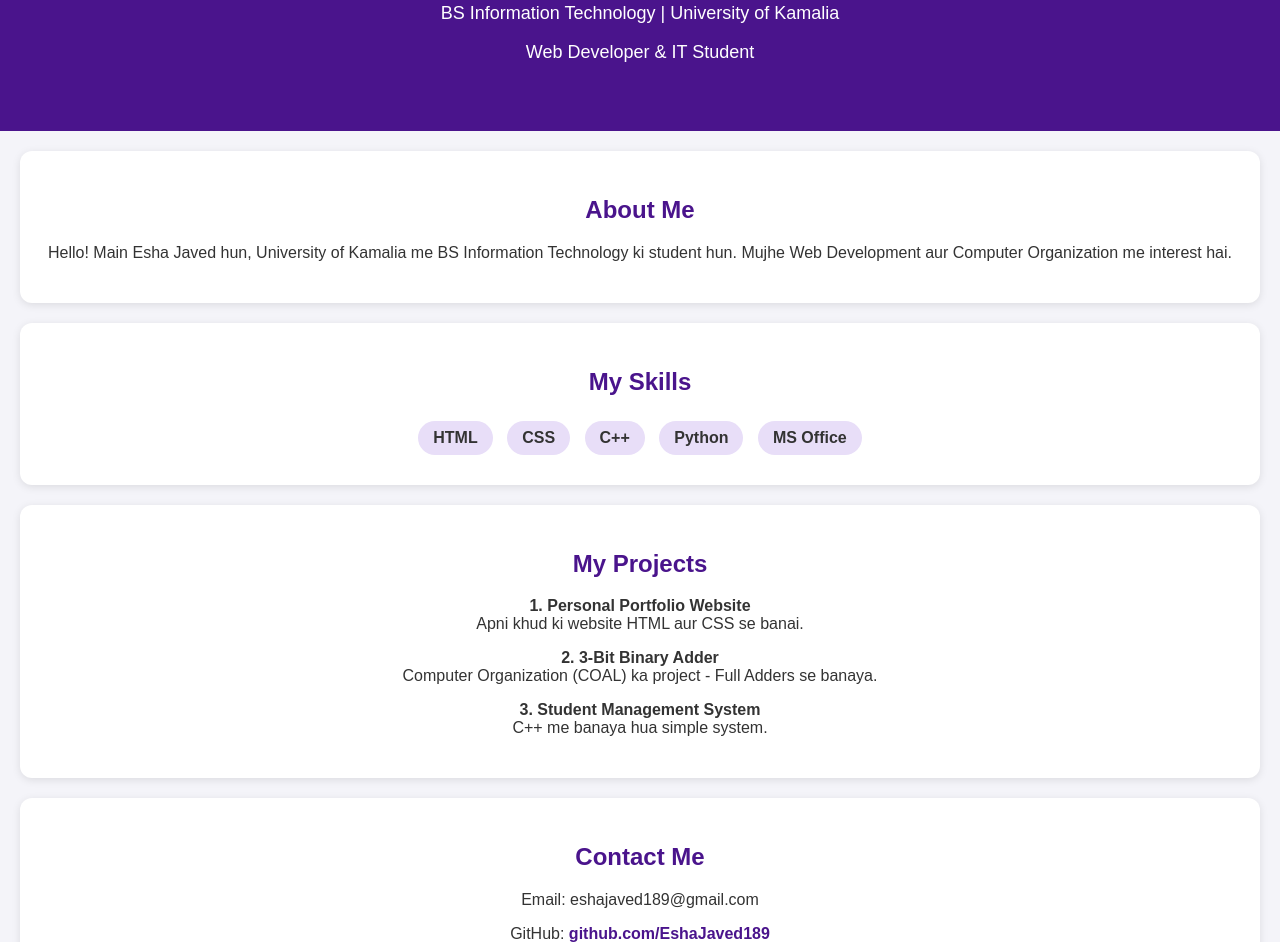
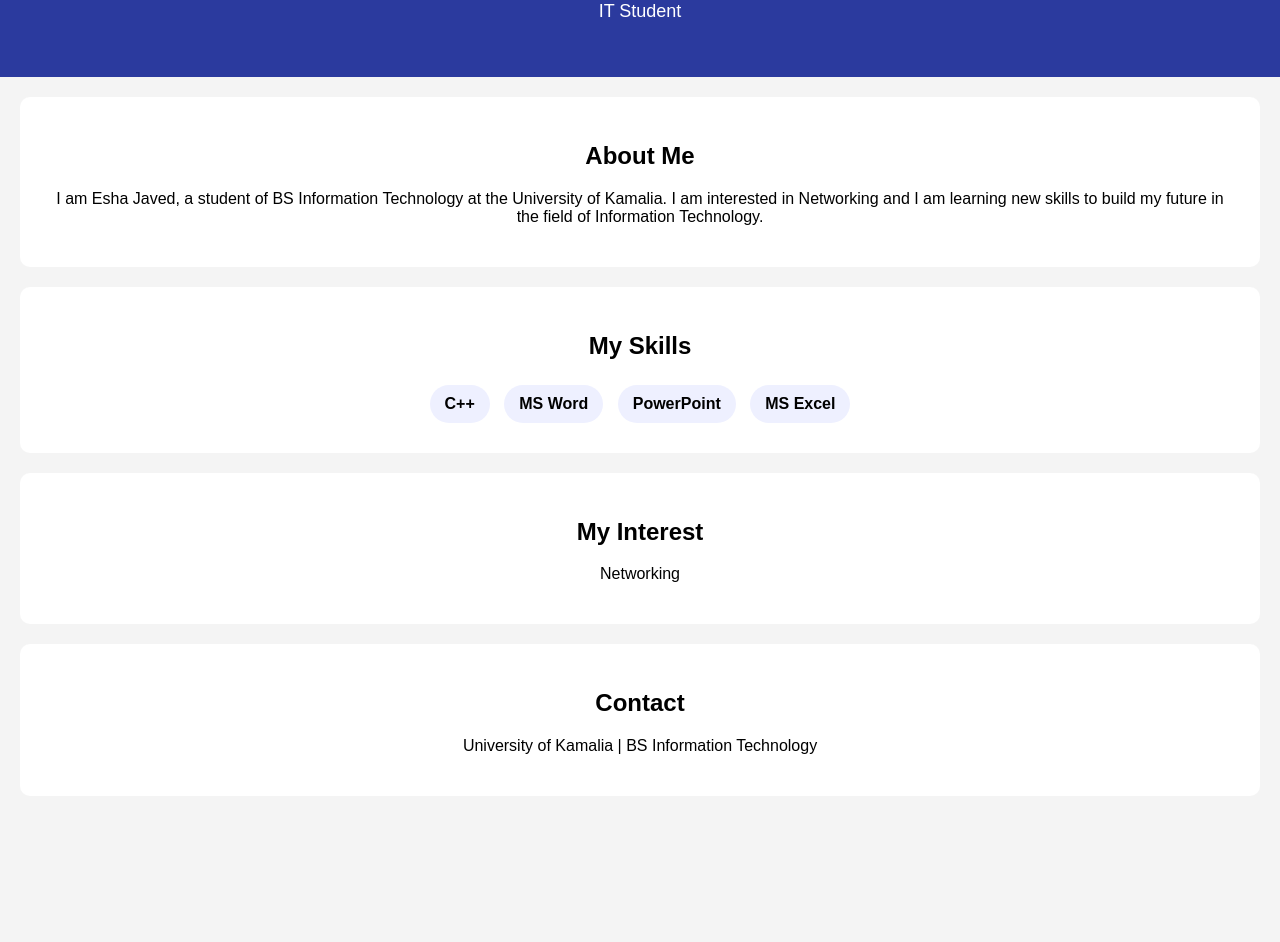
Before and after one commit to EshaJaved189/my-portfolio, a plain HTML site: page index.html in a window 1280 px wide. Shown: the part 125-1067 px from the top of the page. After the commit the page ends 941 px from the top, so only its background shows below. Drawn offline with Linux system fonts and the light colour scheme.

Commit message:
Update index.html

```diff
--- a/index.html
+++ b/index.html
@@ -1,55 +1,48 @@
-Ye lo final code, isko copy karo aur seedha paste kar do. Is me tumhara *BS Information Technology* bhi sahi kar diya hai.
 <!DOCTYPE html>
-<html lang="en">
+<html>
 <head>
-<meta charset="UTF-8">
-<meta name="viewport" content="width=device-width, initial-scale=1.0">
 <title>Esha Javed - Portfolio</title>
 <style>
-body{font-family:Arial, sans-serif; margin:0; background:#f4f4f9; color:#333; text-align:center}
-header{background:#4a148c; color:white; padding:50px 20px}
-header h1{margin:0; font-size:36px}
-header p{font-size:18px}
-section{background:white; margin:20px; padding:25px; border-radius:12px; box-shadow:0 2px 8px rgba(0,0,0,0.1)}
-h2{color:#4a148c}
-.skill{display:inline-block; background:#e8def8; padding:8px 15px; margin:5px; border-radius:20px; font-weight:bold}
-footer{background:#222; color:white; padding:15px}
-a{color:#4a148c; text-decoration:none; font-weight:bold}
+body { font-family: Arial; margin: 0; text-align: center; background: #f4f4f4; }
+.header { background: #2b3a9e; color: white; padding: 50px 20px; }
+.header h1 { margin: 0; font-size: 40px; }
+.header p { margin: 5px; font-size: 18px; }
+.box { background: white; margin: 20px; padding: 25px; border-radius: 10px; }
+.skills span { background: #eef0ff; padding: 10px 15px; margin: 5px; display: inline-block; border-radius: 20px; font-weight: bold; }
 </style>
 </head>
 <body>
-<header>
+
+<div class="header">
 <h1>Esha Javed</h1>
 <p>BS Information Technology | University of Kamalia</p>
-<p>Web Developer & IT Student</p>
-</header>
-<section>
+<p>IT Student</p>
+</div>
+
+<div class="box">
 <h2>About Me</h2>
-<p>Hello! Main Esha Javed hun, University of Kamalia me BS Information Technology ki student hun. Mujhe Web Development aur Computer Organization me interest hai.</p>
-</section>
-<section>
+<p>I am Esha Javed, a student of BS Information Technology at the University of Kamalia. I am interested in Networking and I am learning new skills to build my future in the field of Information Technology.</p>
+</div>
+
+<div class="box">
 <h2>My Skills</h2>
-<span class="skill">HTML</span>
-<span class="skill">CSS</span>
-<span class="skill">C++</span>
-<span class="skill">Python</span>
-<span class="skill">MS Office</span>
-</section>
-<section>
-<h2>My Projects</h2>
-<p><b>1. Personal Portfolio Website</b><br>Apni khud ki website HTML aur CSS se banai.</p>
-<p><b>2. 3-Bit Binary Adder</b><br>Computer Organization (COAL) ka project - Full Adders se banaya.</p>
-<p><b>3. Student Management System</b><br>C++ me banaya hua simple system.</p>
-</section>
-<section>
-<h2>Contact Me</h2>
-<p>Email: eshajaved189@gmail.com</p>
-<p>GitHub: <a href="https://github.com/EshaJaved189">github.com/EshaJaved189</a></p>
-<p>University: University of Kamalia</p>
-</section>
-<footer>
-<p>© 2026 Esha Javed - All Rights Reserved</p>
-</footer>
+<div class="skills">
+<span>C++</span>
+<span>MS Word</span>
+<span>PowerPoint</span>
+<span>MS Excel</span>
+</div>
+</div>
+
+<div class="box">
+<h2>My Interest</h2>
+<p>Networking</p>
+</div>
+
+<div class="box">
+<h2>Contact</h2>
+<p>University of Kamalia | BS Information Technology</p>
+</div>
+
 </body>
 </html>
-Paste karne ke baad neeche *Commit changes* dabana mat bhoolna.
```
